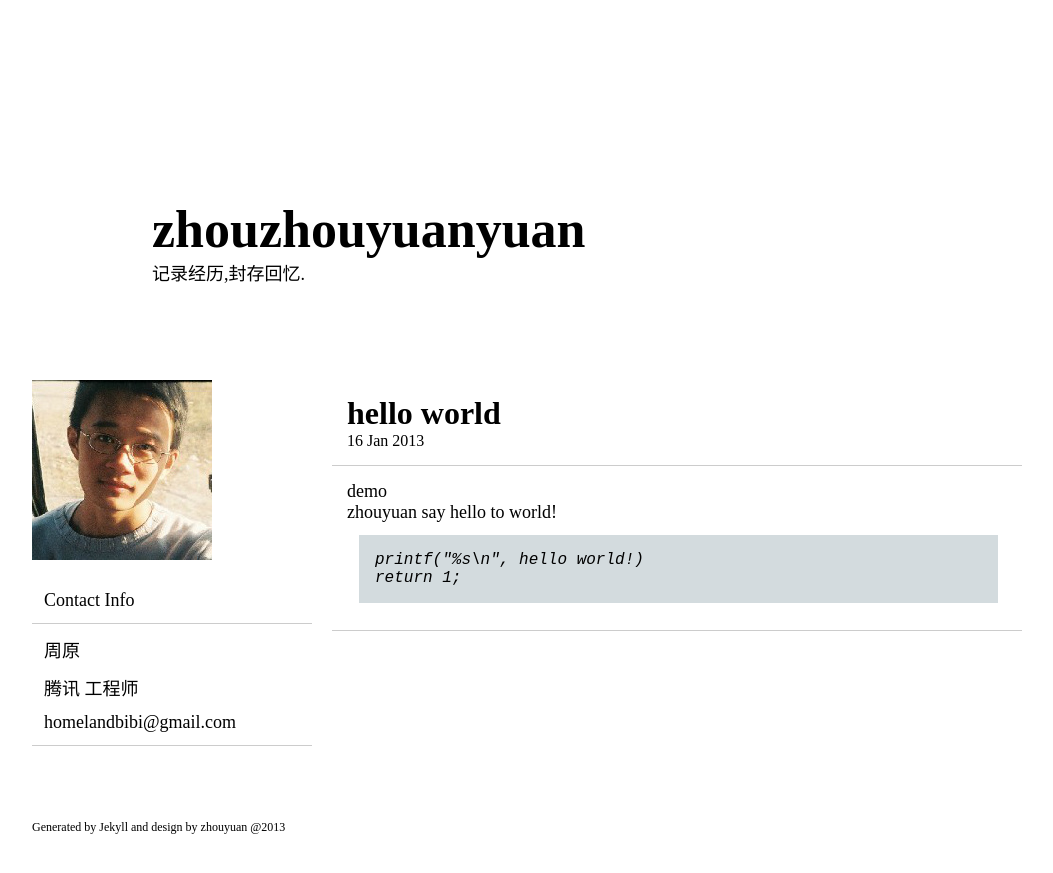
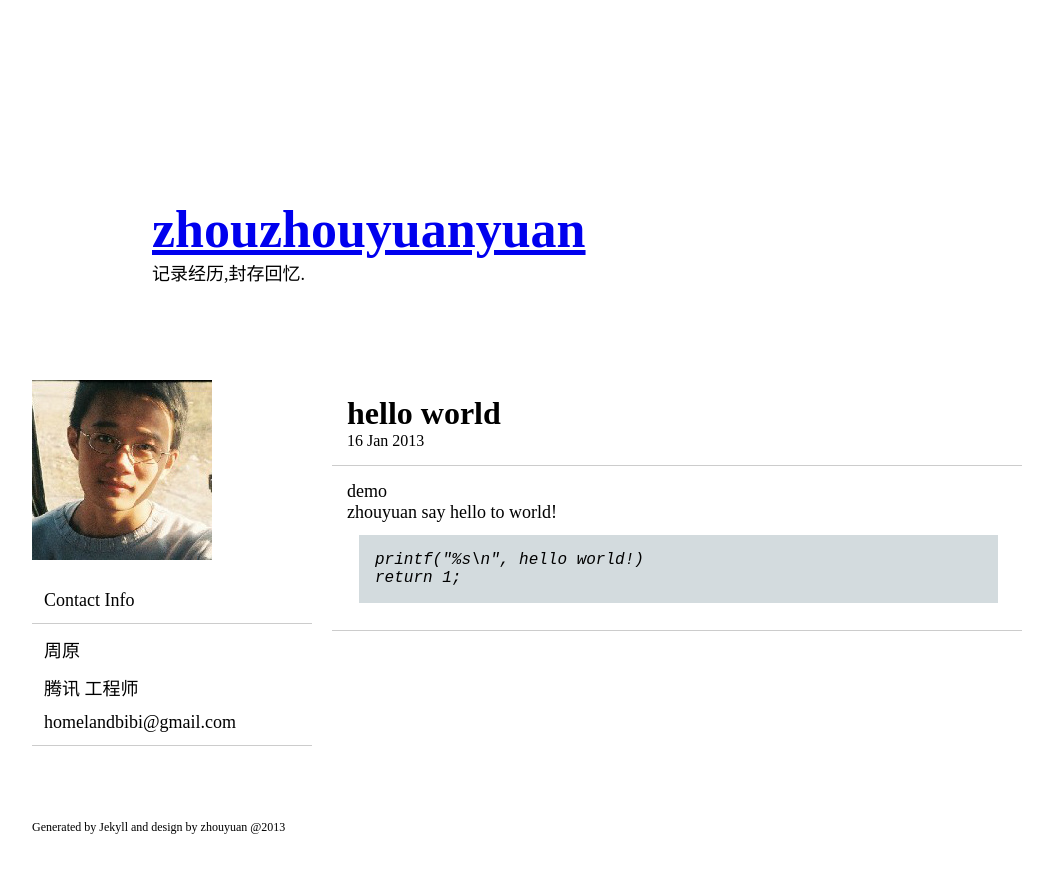
Before and after one commit to rangechow/rangechow.github.com, a Jekyll site: the page built from _posts/2013-01-16-HelloWorld.html, in a window 1280 px wide. Shown: the top 873 px of the page, without its empty margins (128-1181 px from the left). Built offline with Jekyll 4.4.1, drawn with Linux system fonts in a browser that asks for light colours.

Commit message:
add headline link

```diff
--- a/_layouts/default.html
+++ b/_layouts/default.html
@@ -11,9 +11,7 @@
       <div id="container-header">
         <div id="container-header-content">
           <h1 class="header-name">
-            <a href="http://rangechow.github.com/">
-              zhouzhouyuanyuan
-            </a>
+            zhouzhouyuanyuan
           </h1>
           <h2 class="header-description">记录经历,封存回忆.</h2>
         </div>
--- a/_layouts/post.html
+++ b/_layouts/post.html
@@ -10,7 +10,11 @@
     <div id="container">
       <div id="container-header">
         <div id="container-header-content">
-          <h1 class="header-name">zhouzhouyuanyuan</h1>
+          <h1 class="header-name">
+            <a href="http://rangechow.github.com/">
+              zhouzhouyuanyuan
+            </a>
+          </h1>
           <h2 class="header-description">记录经历,封存回忆.</h2>
         </div>
       </div>
```
